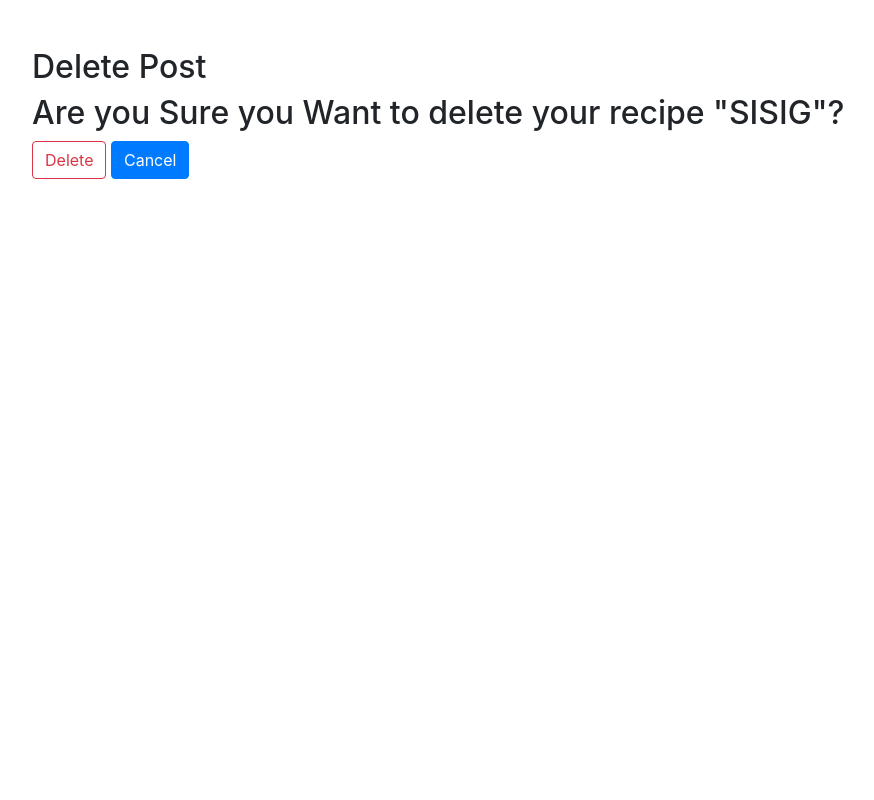
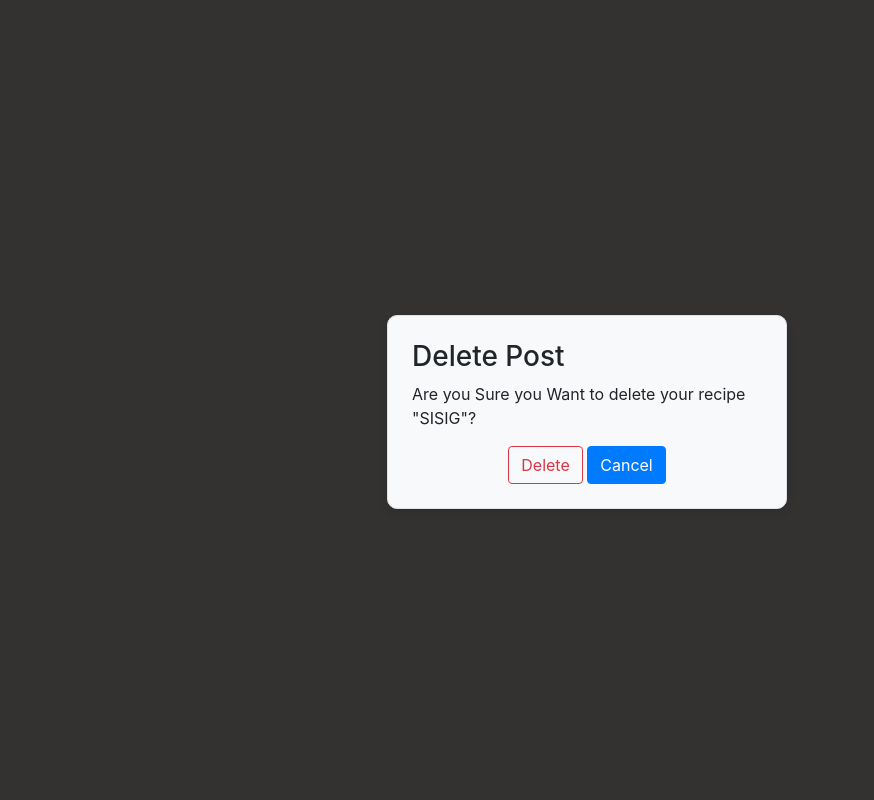
Before and after one commit to nashmglq/SoftDevPrj, a Django app: page /home/12/delete/ in a window 1280 px wide. Shown: the whole page, without its empty margins (53-927 px from the left). Run offline with Django 5.2, Linux system fonts and the light colour scheme; a user stored in the database is signed in; data comes from the database, SQL or seed files in the repository; some libraries are stand-ins or nearby versions.

Commit message:
Recipe Details Final

```diff
--- /dev/null
+++ b/softdevfinals/static/css/recipe_confirm_delete.css
@@ -0,0 +1,36 @@
+html, body {
+    height: 100%; /* Ensures the body takes up the full height of the viewport */
+    margin: 0;
+}
+
+body {
+    background-color: #343131;
+    padding: 1rem; /* Add padding around the body to prevent elements from touching screen edges */
+    display: flex;
+    justify-content: center;
+    align-items: center;
+    margin: 0;
+}
+
+.box-container {
+    background-color: #f8f9fa; /* Light grey background */
+    border: 0.0625rem solid #dee2e6; /* 1px solid border */
+    border-radius: 0.625rem; /* 10px rounded corners */
+    box-shadow: 0 0.25rem 0.5rem rgba(0, 0, 0, 0.1); /* 4px/8px shadow */
+    max-width: 25rem; /* Set max-width to 400px */
+    width: 100%;
+    margin: 0 auto; /* Center the box horizontally */
+    padding: 2rem; /* Add padding inside the box */
+}
+.custom-btn {
+    background-color: #a04747; /* Custom green color */
+    border-color: #a04747; /* Border color */
+    color: white; /* Text color */
+}
+
+.custom-btn2 {
+    background-color: #a04747; /* Custom green color */
+    border-color: #a04747; /* Border color */
+    color: black; /* Text color */
+    text-decoration: none;
+}
--- a/softdevfinals/templates/recipes/recipe_confirm_delete.html
+++ b/softdevfinals/templates/recipes/recipe_confirm_delete.html
@@ -1,20 +1,27 @@
 <!DOCTYPE html>
+{% load static %}
 <html lang="en">
+
 <head>
     <meta charset="UTF-8">
     <meta name="viewport" content="width=device-width, initial-scale=1.0">
     <title>Create Recipe</title>
     <link rel="stylesheet" href="https://stackpath.bootstrapcdn.com/bootstrap/4.5.2/css/bootstrap.min.css">
+    <link rel="stylesheet" href="{% static 'css/recipe_confirm_delete.css' %}">
     {% load crispy_forms_tags %}
+
 </head>
 <body>
-    <div class="container mt-5">
-        <h2>Delete Post</h2>
+    <div class="box-container p-4 mt-4">
+        <h3>Delete Post</h3>
         <form method="POST" enctype="multipart/form-data">
             {% csrf_token %}
-            <h2>Are you Sure you Want to delete your recipe "{{object.name}}"?</h2>
-            <button type="submit" class="btn btn-outline-danger">Delete</button>
-            <a class="btn btn-primary" href="{% url 'recipe-detail' object.id %}">Cancel</a>
+            <p>Are you Sure you Want to delete your recipe "{{object.name}}"?</p>
+            <div style="text-align: center;">
+                <button type="submit" class="btn btn-outline-danger">Delete</button>
+                <a class="btn btn-primary" href="{% url 'recipe-detail' object.id %}">Cancel</a>
+            </div>
+
 
         </form>
     </div>
--- a/softdevfinals/templates/recipes/recipe_detail.html
+++ b/softdevfinals/templates/recipes/recipe_detail.html
@@ -48,7 +48,7 @@
                     {% else %}
                         <form action="{% url 'add_favorite' recipe.pk %}" method="post">
                             {% csrf_token %}
-                            <button type="submit" class="btn btn-primary">Add to Favorites</button>
+                            <button type="submit" class="btn custom-btn">Add to Favorites</button>
                         </form>
             {% endif %}
             </div>
```
Also changed, not shown: softdevfinals/static/css/recipe_detail.css (+12 -0 lines).
